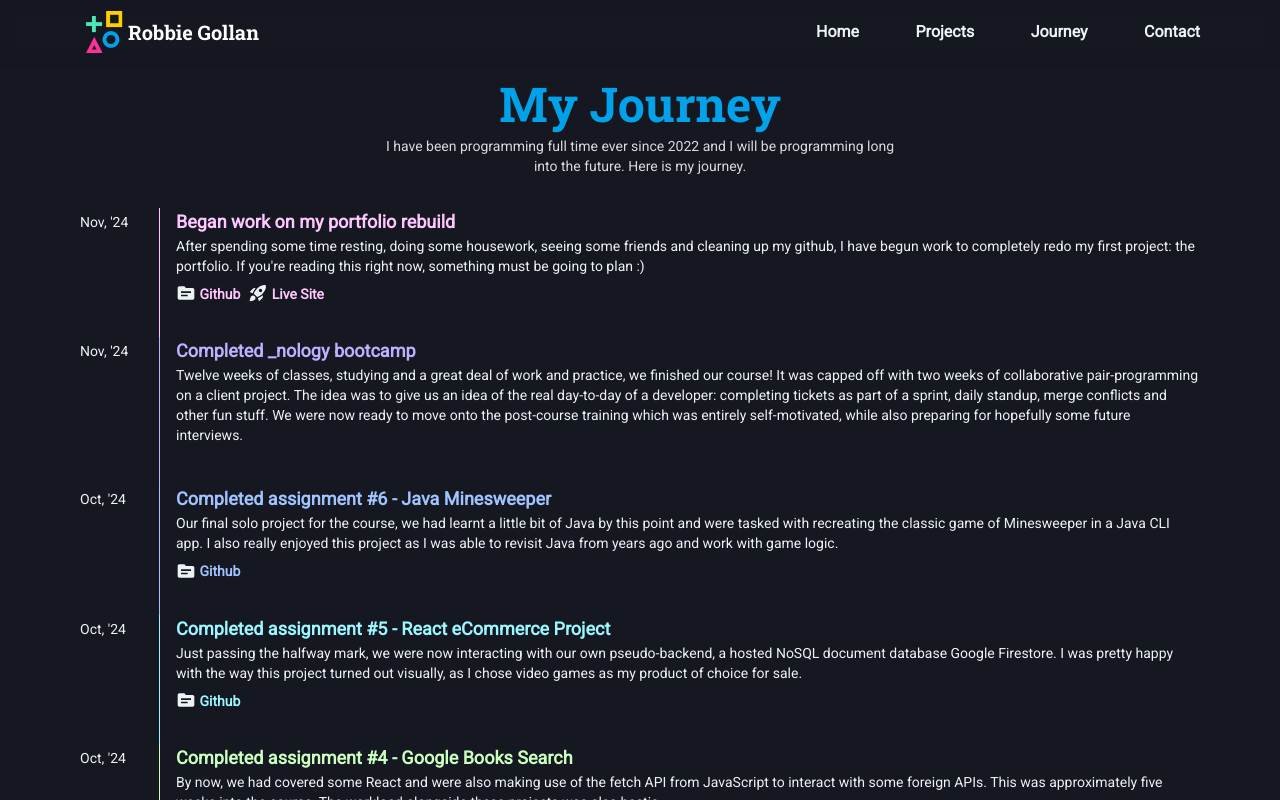
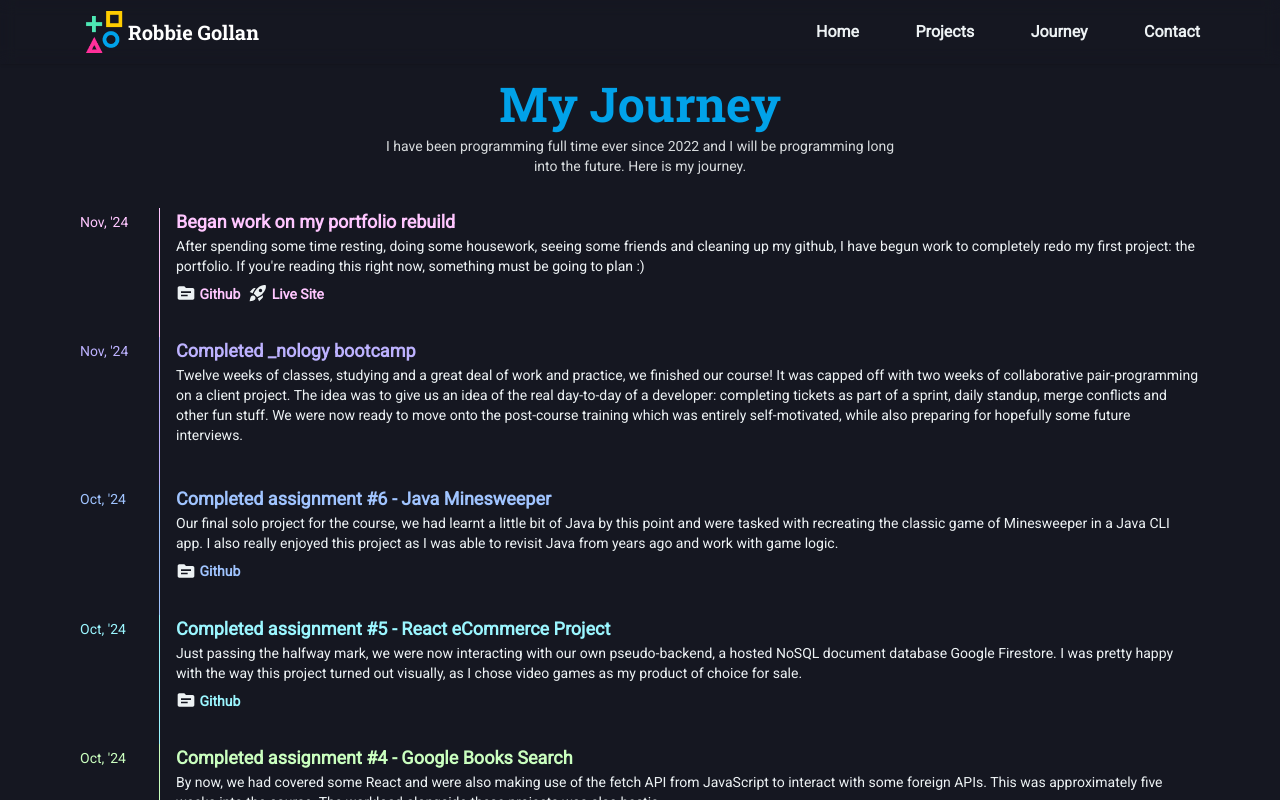
Before and after one commit to encodexed/alakaslam-portfolio, a Next.js app: page /journey in a window 1280 px wide. Shown: the top 800 px of the page. Built offline with nearby package versions, Linux system fonts and the light colour scheme.

Commit message:
adds colour to timeline dates

```diff
--- a/src/app/components/TimelineEvent/index.tsx
+++ b/src/app/components/TimelineEvent/index.tsx
@@ -12,15 +12,12 @@ const TimelineEvent = ({ data }: { data: EventData }) => {
 	return (
 		<div id='timelineEvent' className='flex'>
 			<div
-				className={`pr-4 pt-1 border-r border-${colorClass} text-sm min-w-[80px]`}
+				className={`pr-4 pt-1 border-r border-${colorClass} text-${colorClass} text-sm min-w-[80px]`}
 			>
 				{date}
 			</div>
 			<div className='pl-4 mb-8'>
 				<h5 className={`text-lg font-bold text-${colorClass}`}>{title}</h5>
-				{/* <Heading element='h5' classes={colorClass}>
-					{title}
-				</Heading> */}
 				<p className='text-sm mb-2'>{body}</p>
 				<div className='flex items-center justify-start gap-2'>
 					{github && (
--- a/src/app/contact/page.tsx
+++ b/src/app/contact/page.tsx
@@ -11,7 +11,7 @@ const ContactPage = () => {
 		<>
 			<Header />
 			<ContentWrapper>
-				<section className='text-brand-body text-center max-w-lg mx-auto mb-4 py-4'>
+				<section className='text-center max-w-lg mx-auto mb-4 py-4'>
 					<Heading element='h1' classes='text-center mb-2'>
 						Contact Me
 					</Heading>
--- a/src/app/projects/page.tsx
+++ b/src/app/projects/page.tsx
@@ -55,7 +55,7 @@ const ProjectsPage = () => {
 						<Heading element='h1' classes='mb-2'>
 							My Projects
 						</Heading>
-						<p className='text-sm text-brand-sub'>
+						<p className='text-sm text-brand-sub text-center max-w-lg mx-auto'>
 							My various projects, mostly solo, which I have completed over the
 							years. Full details of each project can be found on the linked
 							Github repositories, and some projects will be hosted for you to
```
